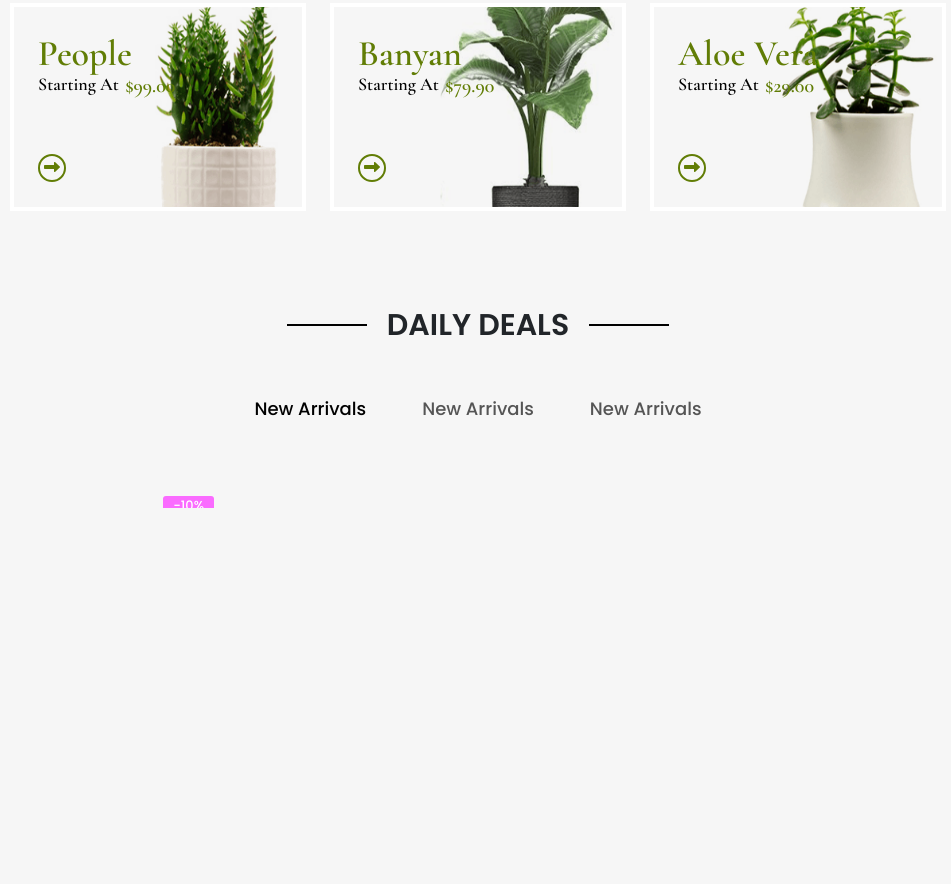
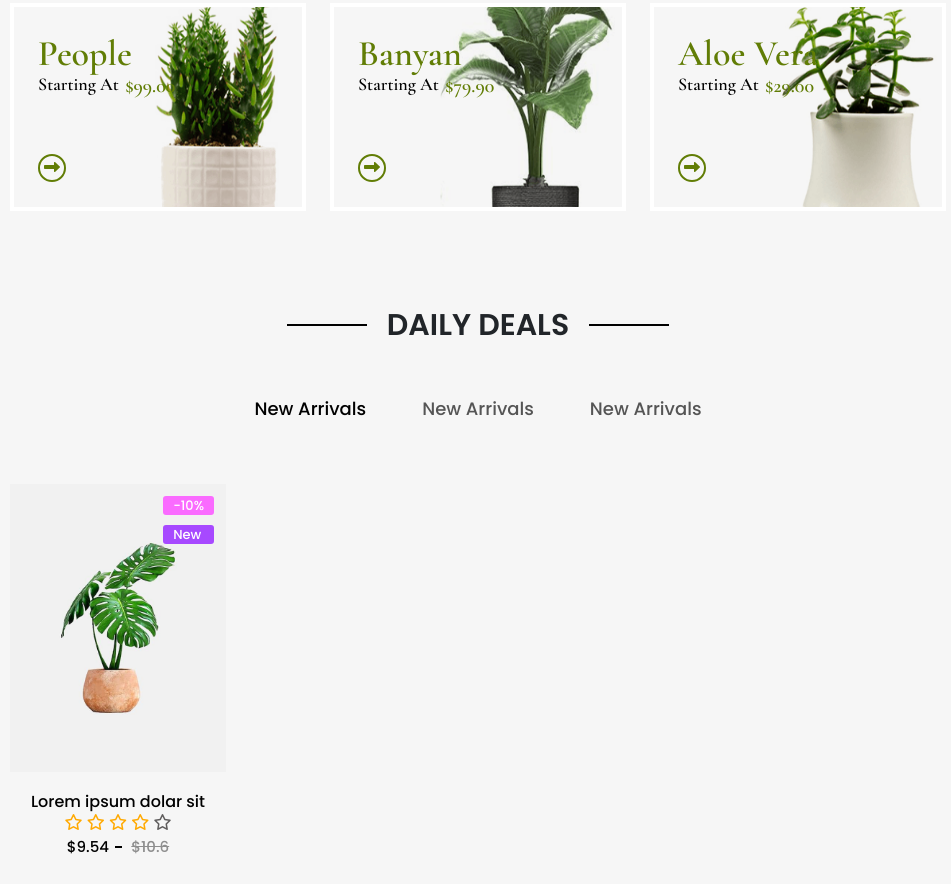
Before and after one commit to gm-nayeem/E-Commerce-Website, a website: page index.html in a window 1280 px wide. Shown: the part 761-1645 px from the top of the page, without its empty margins (162-1113 px from the left). Before the commit the page ends 1294 px from the top, so only its background shows below. Drawn offline with nearby package versions, Linux system fonts and the light colour scheme; files whose address does not match are found by name.

Commit message:
card design

```diff
--- a/index.html
+++ b/index.html
@@ -327,8 +327,8 @@
                         <div class="product-wrap">
                             <div class="product-img">
                                 <a href="#">
-                                    <img src="./images/tab-img-1" alt="" class="default-img">
-                                    <img src="./images/tab-img-2" alt="" class="hover-img">
+                                    <img src="./images/tab-img-1.jpeg" alt="" class="default-img">
+                                    <img src="./images/tab-img-2.jpeg" alt="" class="hover-img">
                                 </a>
                                 <div class="product-img-badges">
                                     <span class="pink">-10%</span>
@@ -343,6 +343,7 @@
                                     <div class="pro-same-action pro-cart">
                                         <button>
                                             <i class="fas fa-shopping-cart"></i>
+                                            Add To Cart
                                         </button>
                                     </div>
                                     <div class="pro-same-action pro-quickview">
@@ -352,7 +353,24 @@
                                     </div>
                                 </div>
                             </div>
-                            <div class="product-content text-center"></div>
+                            <div class="product-content text-center">
+                                <h3>
+                                    <a href="#">
+                                        Lorem ipsum dolar sit
+                                    </a>
+                                </h3>
+                                <div class="product-ratting">
+                                    <i class="fa-regular fa-star yellow"></i>
+                                    <i class="fa-regular fa-star yellow"></i>
+                                    <i class="fa-regular fa-star yellow"></i>
+                                    <i class="fa-regular fa-star yellow"></i>
+                                    <i class="fa-regular fa-star gray"></i>
+                                </div>
+                                <div class="product-price">
+                                    <span>$9.54</span>
+                                    <span class="old">$10.6</span>
+                                </div>
+                            </div>
                         </div>
                     </div>
                 </div>
```
